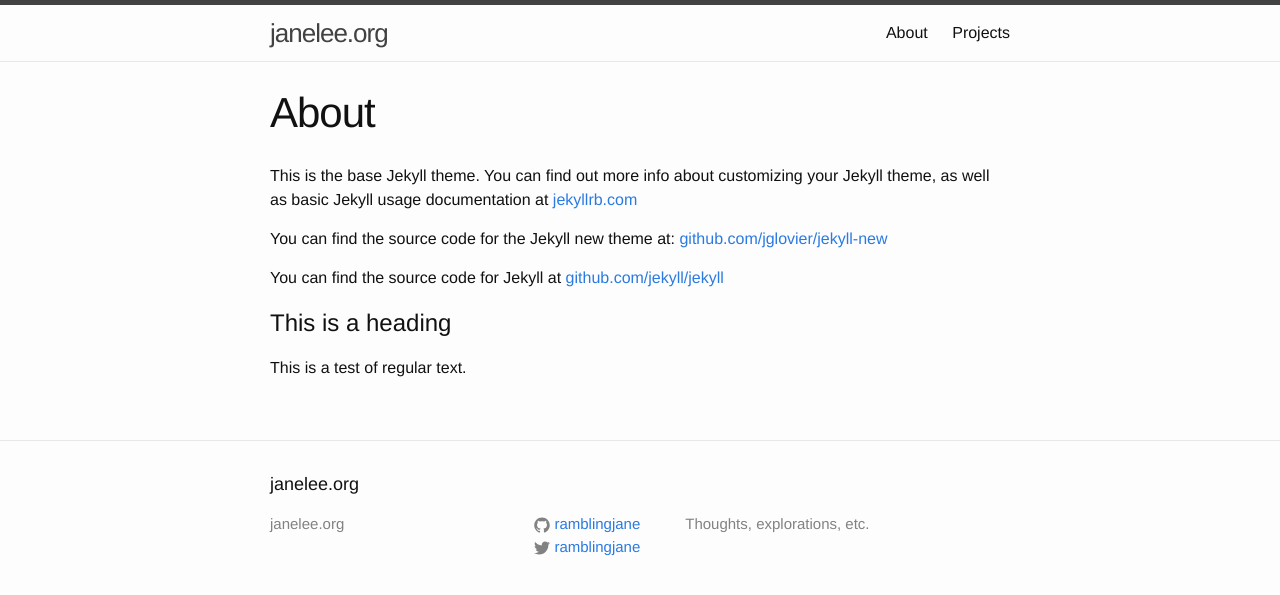
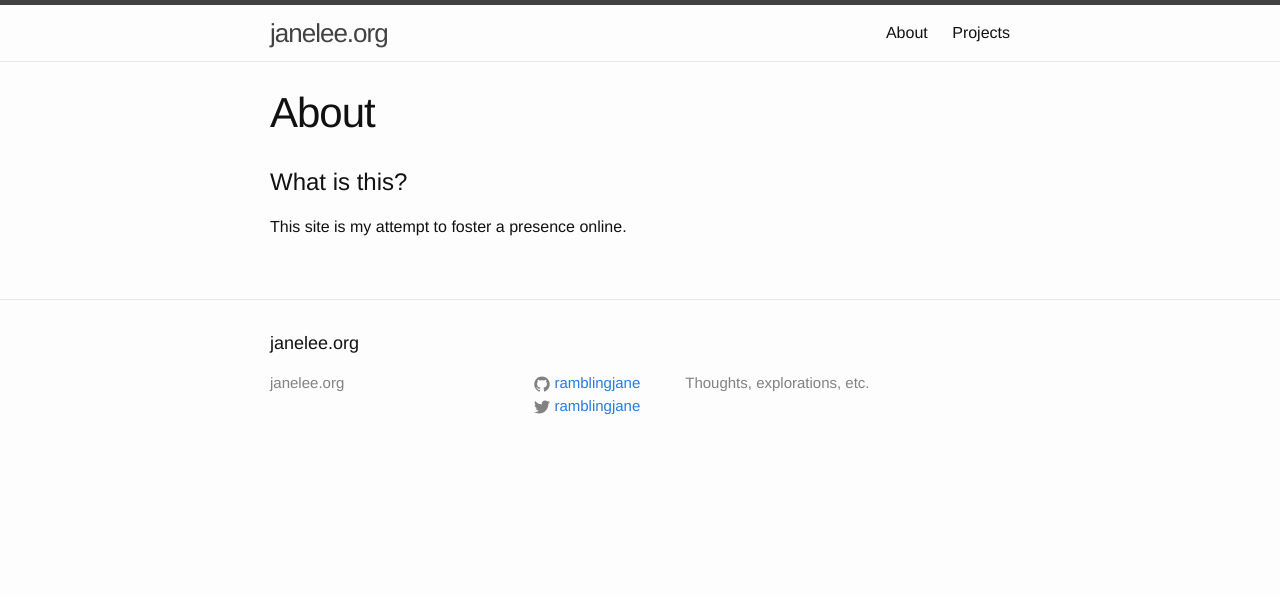
Before and after one commit to ramblingjane/ramblingjane.github.io, a Jekyll site: the page built from about.md, in a window 1280 px wide. Shown: the top 595 px of the page. Built offline with Jekyll 4.4.1, drawn with Linux system fonts in a browser that asks for light colours.

Commit message:
about page change
changed some text on about page. trying to get reacquainted with github
and my site.

```diff
--- a/about.md
+++ b/about.md
@@ -4,12 +4,6 @@
 permalink: /about/
 ---
 
-This is the base Jekyll theme. You can find out more info about customizing your Jekyll theme, as well as basic Jekyll usage documentation at [jekyllrb.com](http://jekyllrb.com/)
+# What is this?
 
-You can find the source code for the Jekyll new theme at: [github.com/jglovier/jekyll-new](https://github.com/jglovier/jekyll-new)
-
-You can find the source code for Jekyll at [github.com/jekyll/jekyll](https://github.com/jekyll/jekyll)
-
-# This is a heading
-
-This is a test of regular text.
+This site is my attempt to foster a presence online.
```
